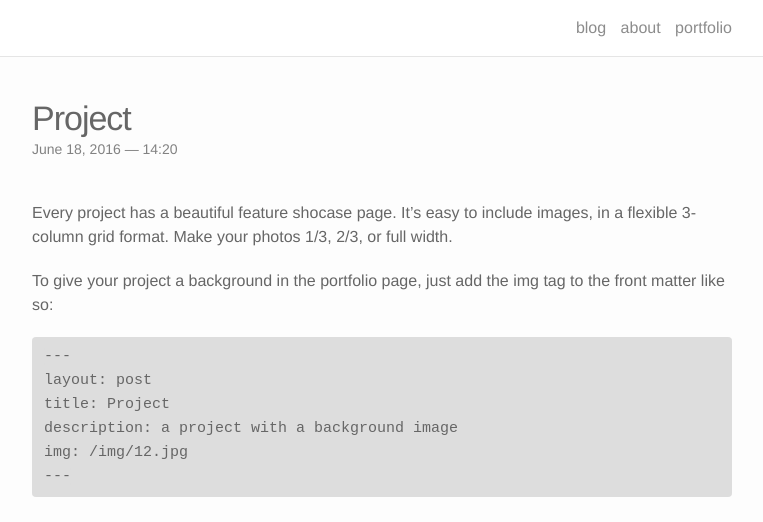
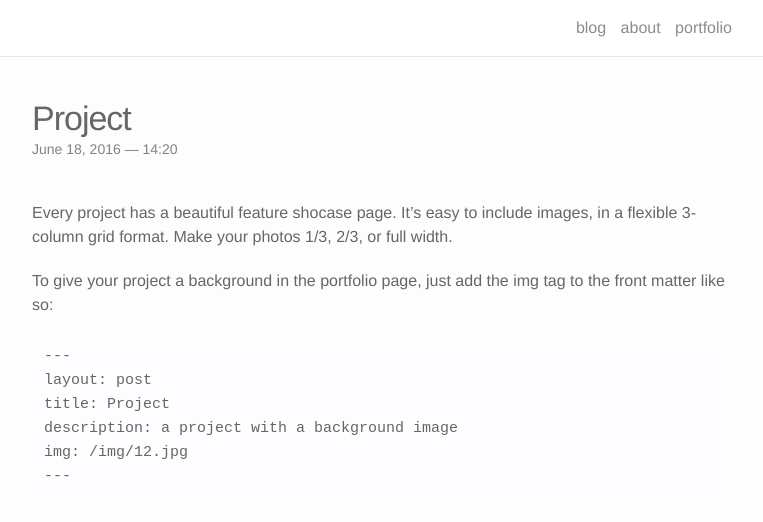
Before and after one commit to fukaoi/fukaoi.github.io, a Jekyll site: the page built from _portfolio/1_project.markdown, in a window 1280 px wide and 1400 px high. Shown: the top 522 px of the window, without its empty margins (258-1021 px from the left). Built offline with Jekyll 4.4.1, drawn with Linux system fonts in a browser that asks for light colours; nearby versions of some CDN libraries; grey boxes are pictures that could not be loaded.

Commit message:
color change

```diff
--- a/_sass/_base.scss
+++ b/_sass/_base.scss
@@ -169,7 +169,7 @@ pre,
 code {
     font-size: 15px;
     border-radius: 4px;
-    background-color: $grey-color-light;
+    background-color: #FDFDFF;
 }
 
 code {
```
